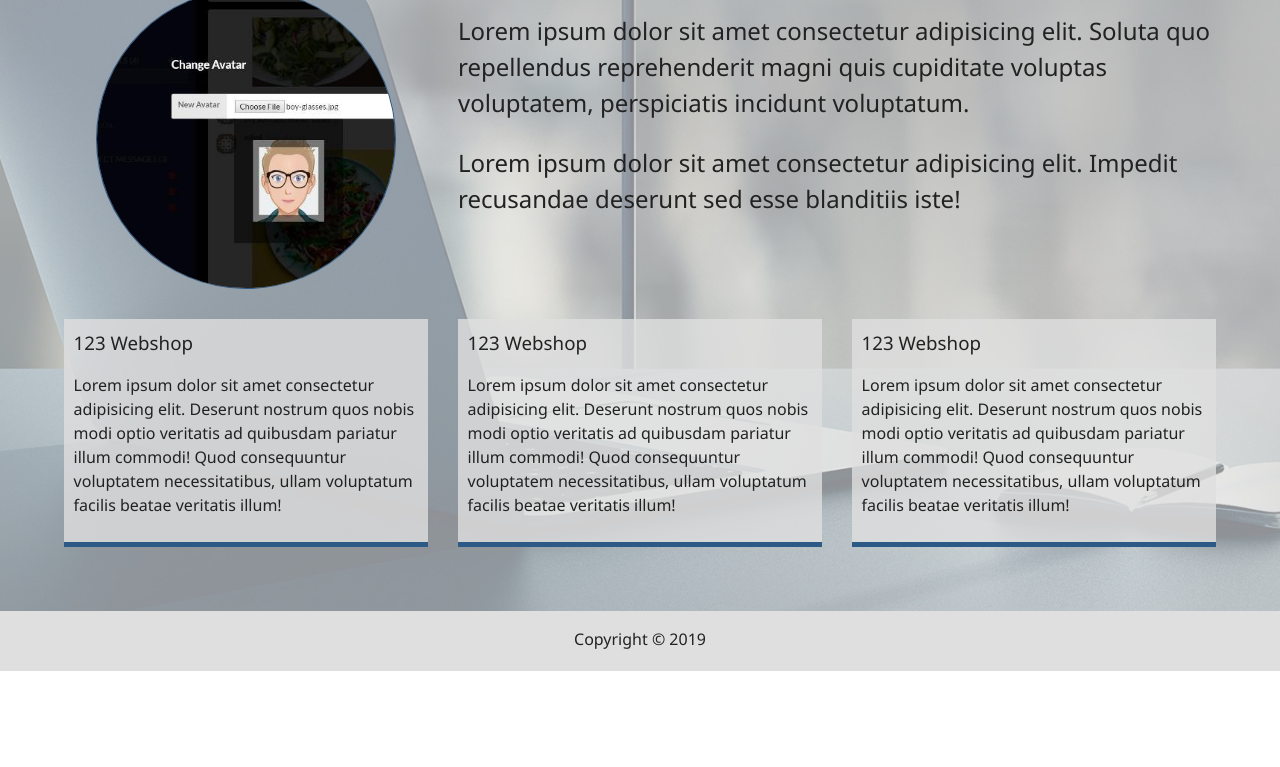
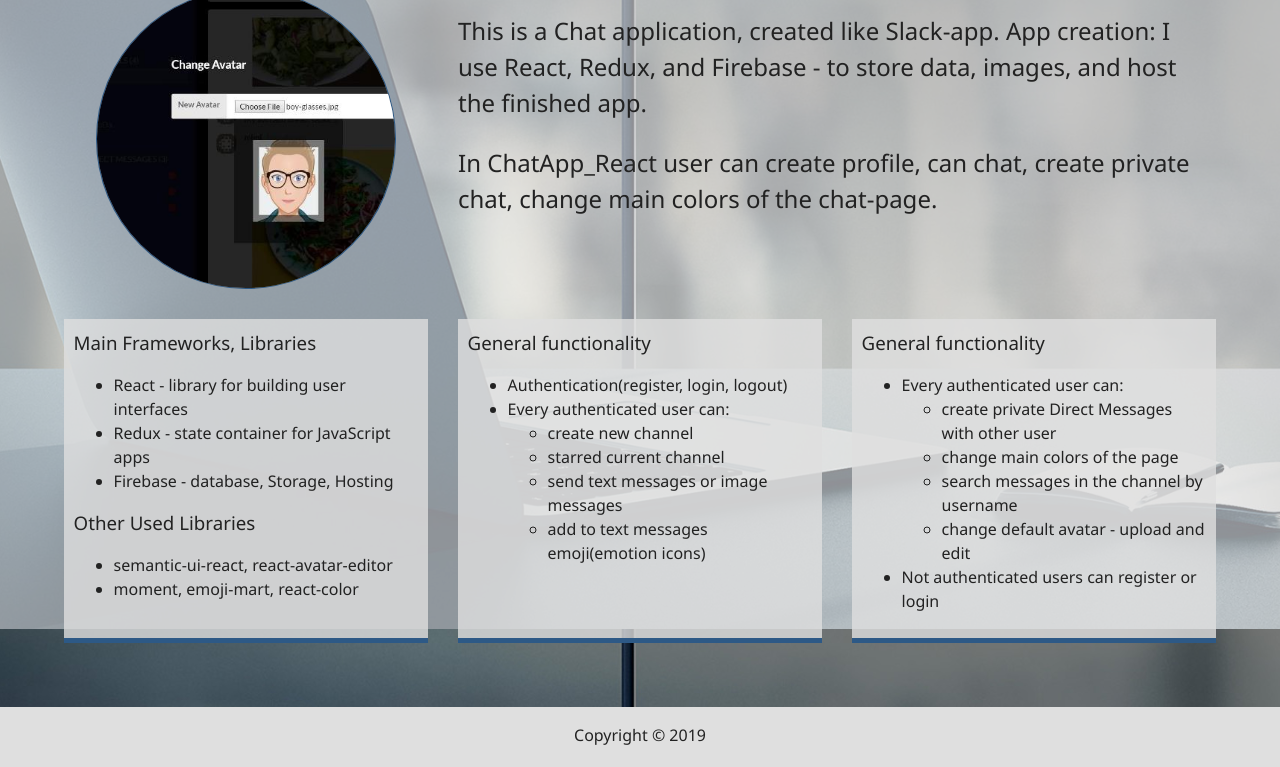
Before and after one commit to PortfolioProjects/Portfolio_HTML-SCSS-JavaScript, a website: page dist/slack-chat.html in a window 1280 px wide. Shown: the part 171-938 px from the top of the page. Before the commit the page ends 842 px from the top, so only its background shows below. Drawn offline with Linux system fonts and the light colour scheme.

Commit message:
add project details

```diff
--- a/dist/slack-chat.html
+++ b/dist/slack-chat.html
@@ -1,12 +1,15 @@
 <!DOCTYPE html>
 <html lang="en">
-
   <head>
     <meta charset="UTF-8" />
     <meta name="viewport" content="width=device-width, initial-scale=1.0" />
     <meta http-equiv="X-UA-Compatible" content="ie=edge" />
-  <link rel="stylesheet" href="https://use.fontawesome.com/releases/v5.3.1/css/all.css"
-    integrity="sha384-mzrmE5qonljUremFsqc01SB46JvROS7bZs3IO2EmfFsd15uHvIt+Y8vEf7N7fWAU" crossorigin="anonymous" />
+    <link
+      rel="stylesheet"
+      href="https://use.fontawesome.com/releases/v5.3.1/css/all.css"
+      integrity="sha384-mzrmE5qonljUremFsqc01SB46JvROS7bZs3IO2EmfFsd15uHvIt+Y8vEf7N7fWAU"
+      crossorigin="anonymous"
+    />
     <link rel="stylesheet" href="css/main.css" />
     <title>Slack Chat</title>
   </head>
@@ -43,7 +46,7 @@
     <main id="about">
       <h1 class="project-h1">
         Slack Chat
-      <span class="text-secondary smaller">- React, Firebase</span>
+        <span class="text-secondary smaller">- React, Redux, Firebase</span>
       </h1>
 
       <div class="about-info">
@@ -51,42 +54,58 @@
 
         <div class="bio">
           <p>
-          Lorem ipsum dolor sit amet consectetur adipisicing elit. Soluta quo
-          repellendus reprehenderit magni quis cupiditate voluptas voluptatem,
-          perspiciatis incidunt voluptatum.
+            This is a Chat application, created like Slack-app. App creation: I
+            use React, Redux, and Firebase - to store data, images, and host the
+            finished app.
           </p>
           <p>
-          Lorem ipsum dolor sit amet consectetur adipisicing elit. Impedit
-          recusandae deserunt sed esse blanditiis iste!
+            In ChatApp_React user can create profile, can chat, create private
+            chat, change main colors of the chat-page.
           </p>
         </div>
 
         <div class="job job-1">
-        <h3>123 Webshop</h3>
-        <p>
-          Lorem ipsum dolor sit amet consectetur adipisicing elit. Deserunt
-          nostrum quos nobis modi optio veritatis ad quibusdam pariatur illum
-          commodi! Quod consequuntur voluptatem necessitatibus, ullam
-          voluptatum facilis beatae veritatis illum!
-        </p>
+          <h3>Main Frameworks, Libraries</h3>
+          <ul>
+            <li>React - library for building user interfaces</li>
+            <li>Redux - state container for JavaScript apps</li>
+            <li>Firebase - database, Storage, Hosting</li>
+          </ul>
+          <h3>Other Used Libraries</h3>
+          <ul>
+            <li>semantic-ui-react, react-avatar-editor</li>
+            <li>moment, emoji-mart, react-color</li>
+          </ul>
         </div>
         <div class="job job-2">
-        <h3>123 Webshop</h3>
-        <p>
-          Lorem ipsum dolor sit amet consectetur adipisicing elit. Deserunt
-          nostrum quos nobis modi optio veritatis ad quibusdam pariatur illum
-          commodi! Quod consequuntur voluptatem necessitatibus, ullam
-          voluptatum facilis beatae veritatis illum!
-        </p>
+          <h3>General functionality</h3>
+          <ul>
+            <li>Authentication(register, login, logout)</li>
+            <li>
+              Every authenticated user can:
+              <ul>
+                <li>create new channel</li>
+                <li>starred current channel</li>
+                <li>send text messages or image messages</li>
+                <li>add to text messages emoji(emotion icons)</li>
+              </ul>
+            </li>
+          </ul>
         </div>
         <div class="job job-3">
-        <h3>123 Webshop</h3>
-        <p>
-          Lorem ipsum dolor sit amet consectetur adipisicing elit. Deserunt
-          nostrum quos nobis modi optio veritatis ad quibusdam pariatur illum
-          commodi! Quod consequuntur voluptatem necessitatibus, ullam
-          voluptatum facilis beatae veritatis illum!
-        </p>
+          <h3>General functionality</h3>
+          <ul>
+            <li>
+              Every authenticated user can:
+              <ul>
+                <li>create private Direct Messages with other user</li>
+                <li>change main colors of the page</li>
+                <li>search messages in the channel by username</li>
+                <li>change default avatar - upload and edit</li>
+              </ul>
+            </li>
+            <li>Not authenticated users can register or login</li>
+          </ul>
         </div>
       </div>
     </main>
@@ -96,5 +115,4 @@
     </footer>
     <script src="js/main.js"></script>
   </body>
-
 </html>
```
Also changed, not shown: dist/book-with-me.html (+32 -25 lines). Lines whose indentation alone changed are shown as unchanged.
